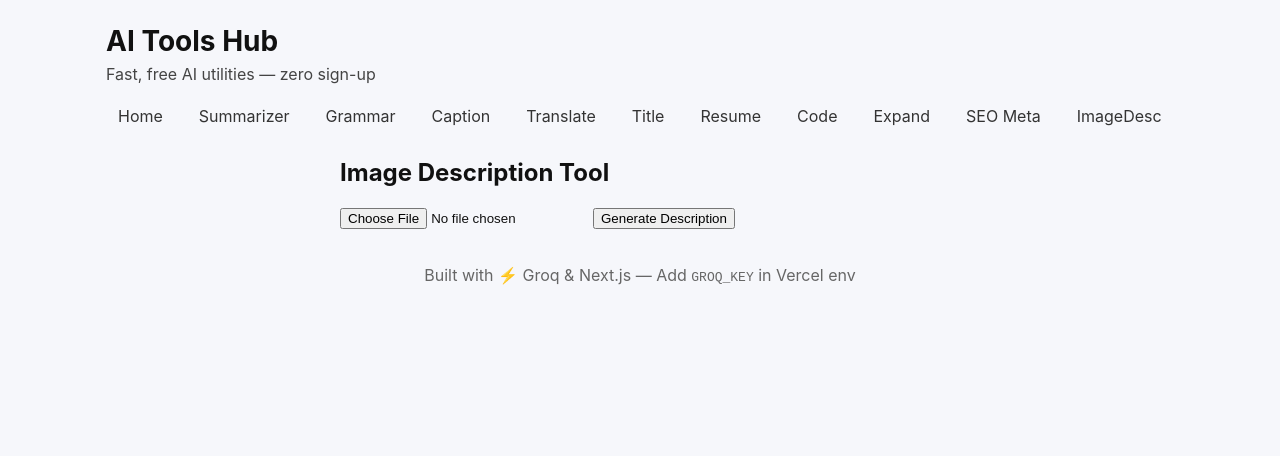
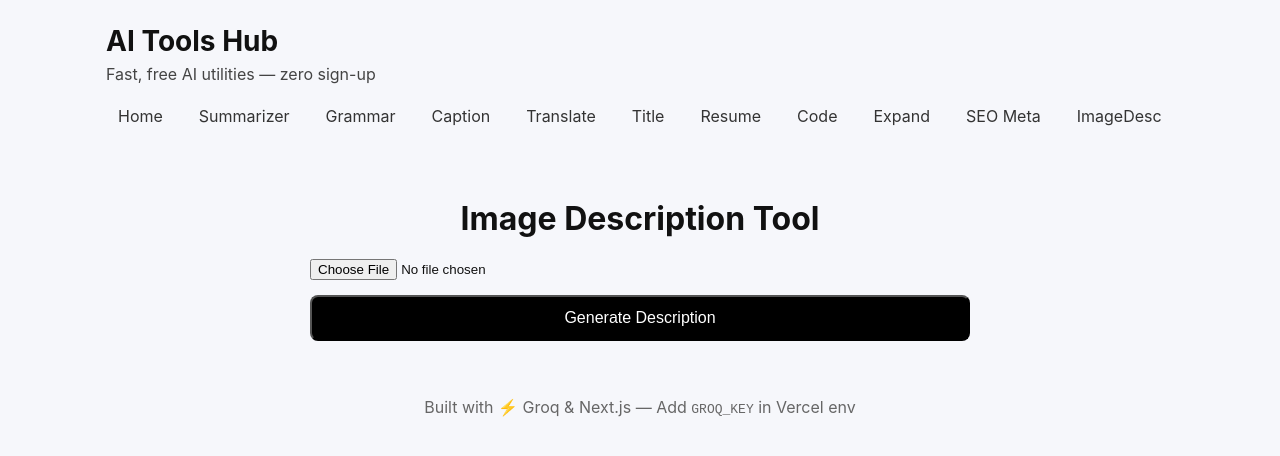
Before and after one commit to silunaya/ai-tools-hub, a Next.js app: page /tools/imagedesc in a window 1280 px wide. Shown: the top 456 px of the page. Built offline with nearby package versions, Linux system fonts and the light colour scheme.

Commit message:
Update page.jsx

```diff
--- a/app/tools/imagedesc/page.jsx
+++ b/app/tools/imagedesc/page.jsx
@@ -1,23 +1,21 @@
 "use client";
 import { useState } from "react";
 
-export default function ImageDescTool() {
-  const [file, setFile] = useState(null);
+export default function ToolPage() {
+  const [image, setImage] = useState(null);
   const [output, setOutput] = useState("");
   const [loading, setLoading] = useState(false);
 
   async function handleSubmit() {
-    if (!file) {
-      setOutput("Please select an image");
-      return;
-    }
+    if (!image) return;
 
     setLoading(true);
     setOutput("");
 
     const formData = new FormData();
-    formData.append("image", file);
+    formData.append("image", image);
 
+    try {
       const res = await fetch("/api/imagedesc", {
         method: "POST",
         body: formData
@@ -25,24 +23,54 @@ export default function ImageDescTool() {
 
       const text = await res.text();
       setOutput(text);
+    } catch (err) {
+      setOutput("Error: " + err.message);
+    }
+
     setLoading(false);
   }
 
   return (
-    <div style={{ maxWidth: 600, margin: "0 auto" }}>
-      <h2>Image Description Tool</h2>
+    <div style={{ maxWidth: "700px", margin: "0 auto", padding: "20px" }}>
+      <h1 style={{ textAlign: "center", marginBottom: "20px" }}>
+        Image Description Tool
+      </h1>
 
       <input
         type="file"
         accept="image/*"
-        onChange={(e) => setFile(e.target.files[0])}
+        onChange={(e) => setImage(e.target.files[0])}
+        style={{ marginBottom: "15px" }}
       />
 
-      <button onClick={handleSubmit} disabled={loading}>
+      <button
+        onClick={handleSubmit}
+        disabled={loading}
+        style={{
+          width: "100%",
+          padding: "12px",
+          background: "#000",
+          color: "#fff",
+          fontSize: "16px",
+          borderRadius: "8px"
+        }}
+      >
         {loading ? "Processing..." : "Generate Description"}
       </button>
 
-      <div style={{ marginTop: 20, whiteSpace: "pre-wrap" }}>{output}</div>
+      {output && (
+        <div
+          style={{
+            marginTop: "20px",
+            padding: "15px",
+            background: "#f8f8f8",
+            borderRadius: "8px",
+            whiteSpace: "pre-wrap"
+          }}
+        >
+          {output}
+        </div>
+      )}
     </div>
   );
 }
```
Lines whose indentation alone changed are shown as unchanged.
